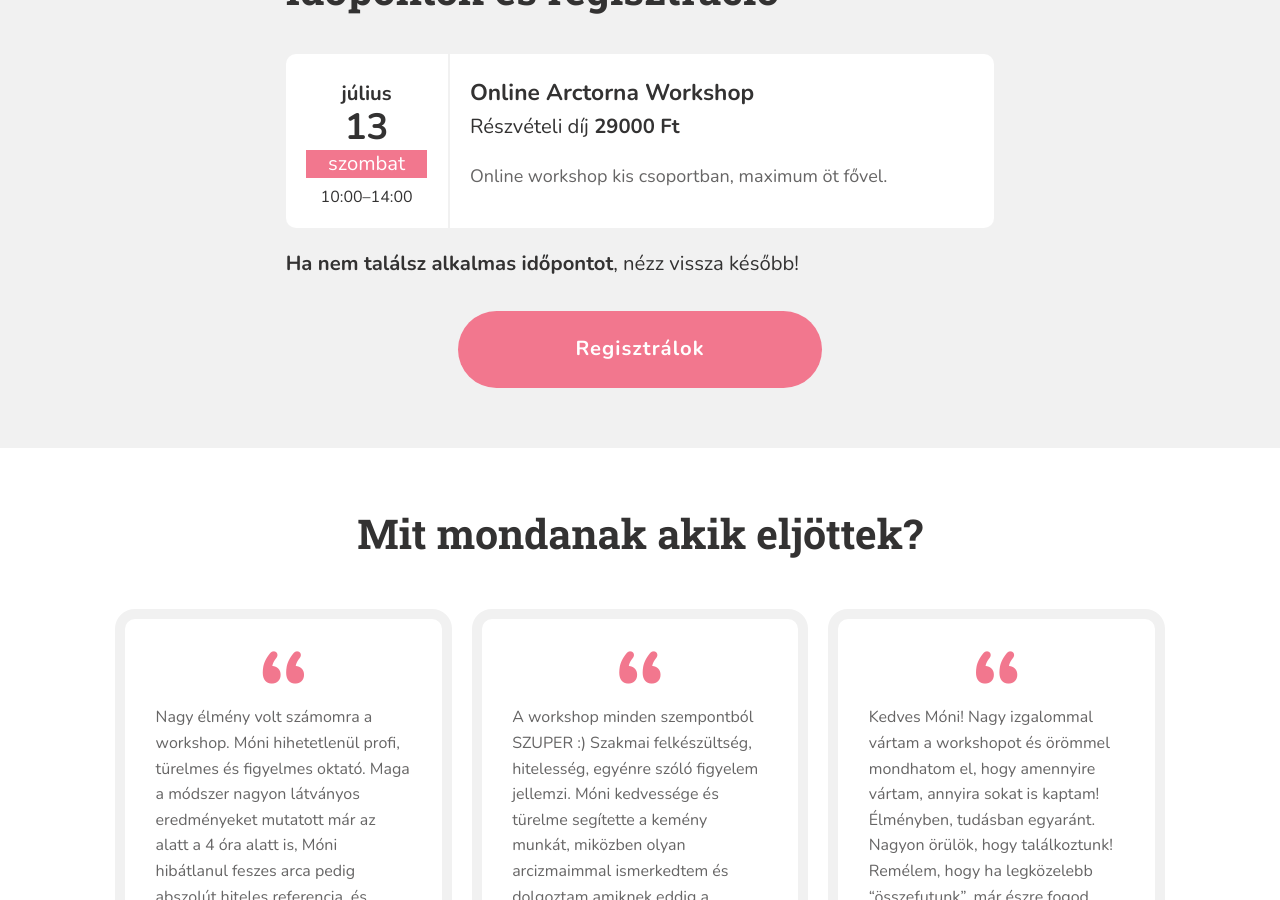
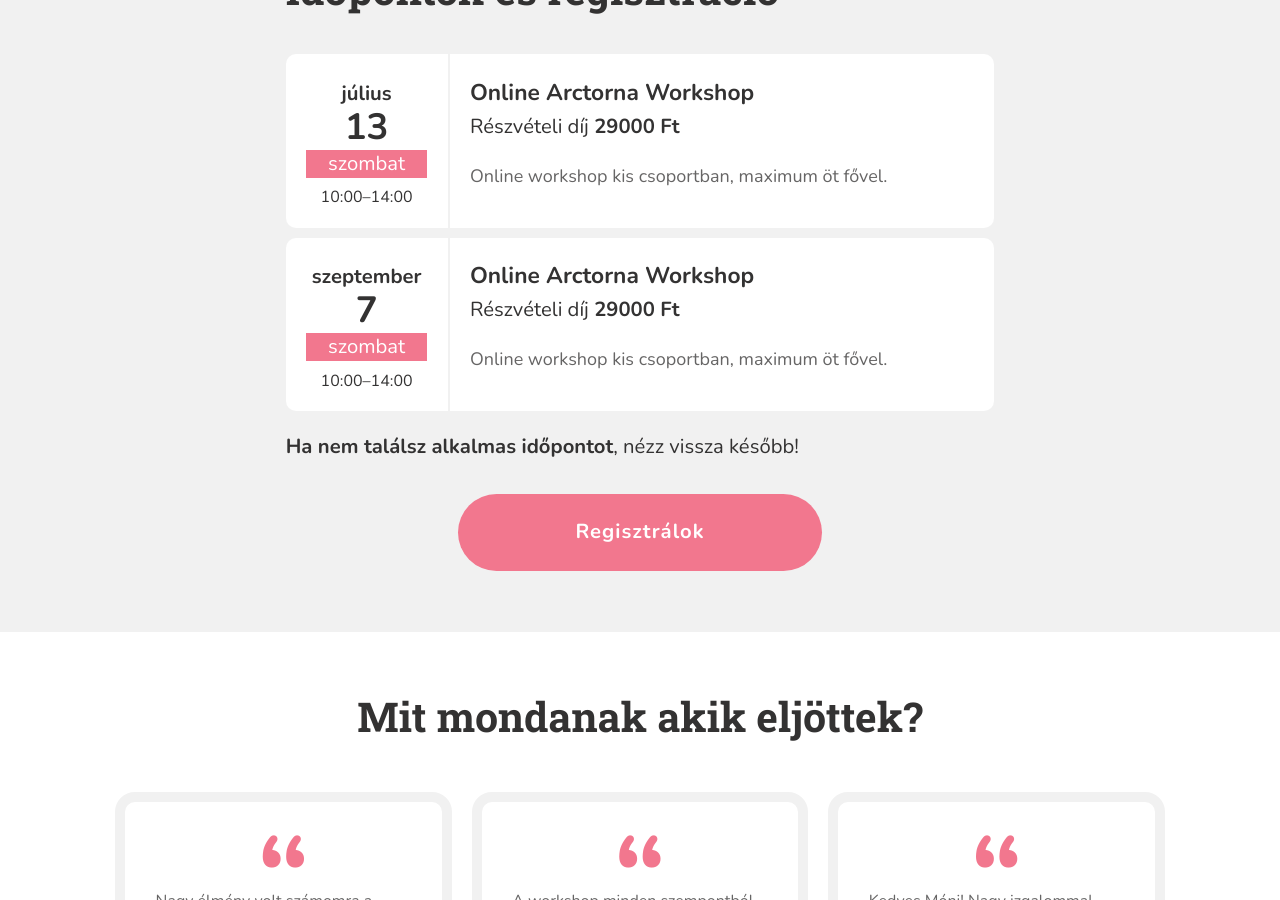
Before and after one commit to monikamudra/arctorna, a Jekyll site: the page built from workshop.md, in a window 1280 px wide and 900 px high, scrolled down 2134 px. Built offline with Jekyll 4.4.1, drawn with Linux system fonts in a browser that asks for light colours.

Commit message:
Update workshop.yaml

```diff
--- a/_data/workshop.yaml
+++ b/_data/workshop.yaml
@@ -47,3 +47,12 @@ events:
       Online workshop kis csoportban, maximum öt fővel.
     price: 29000
     full: false
+
+  - date: 2024-9-7-T10:00
+    start: "10:00"
+    end: "14:00"
+    title: Online Arctorna Workshop
+    description: >-
+      Online workshop kis csoportban, maximum öt fővel.
+    price: 29000
+    full: false
```
